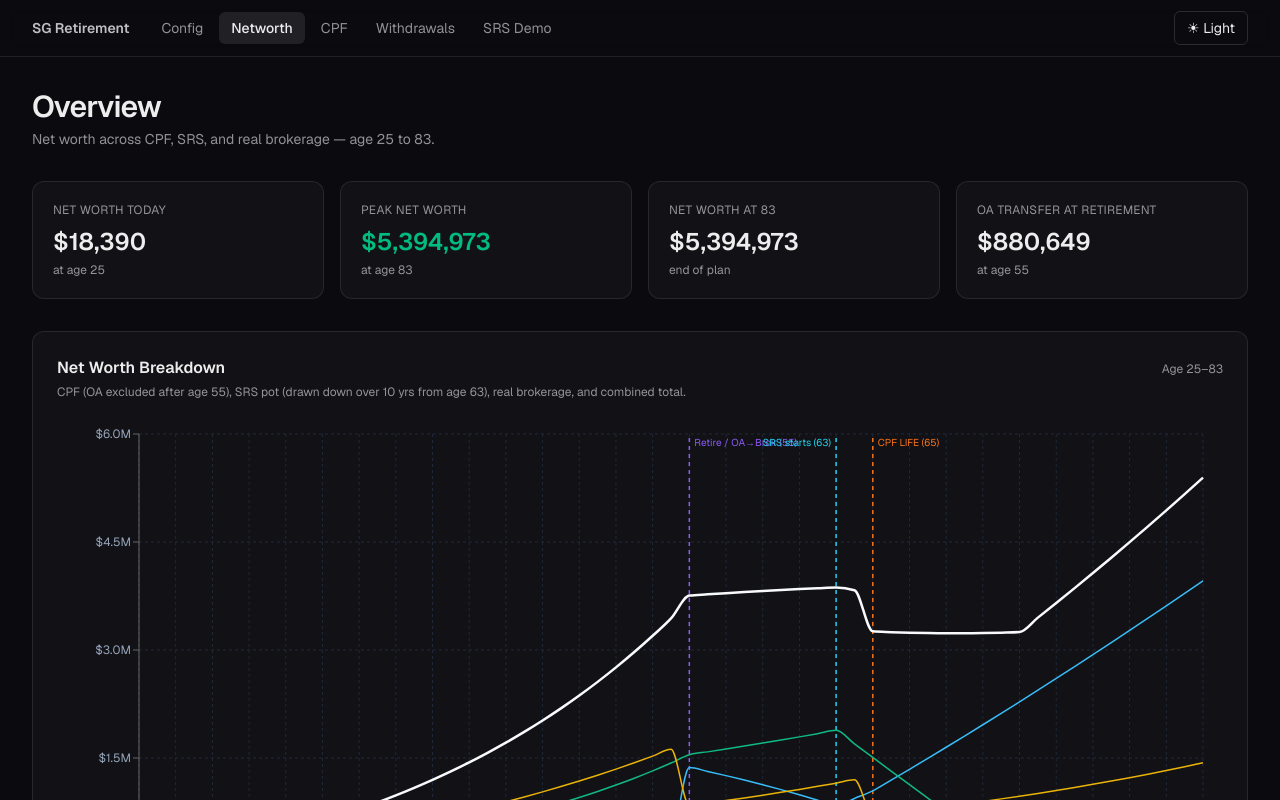
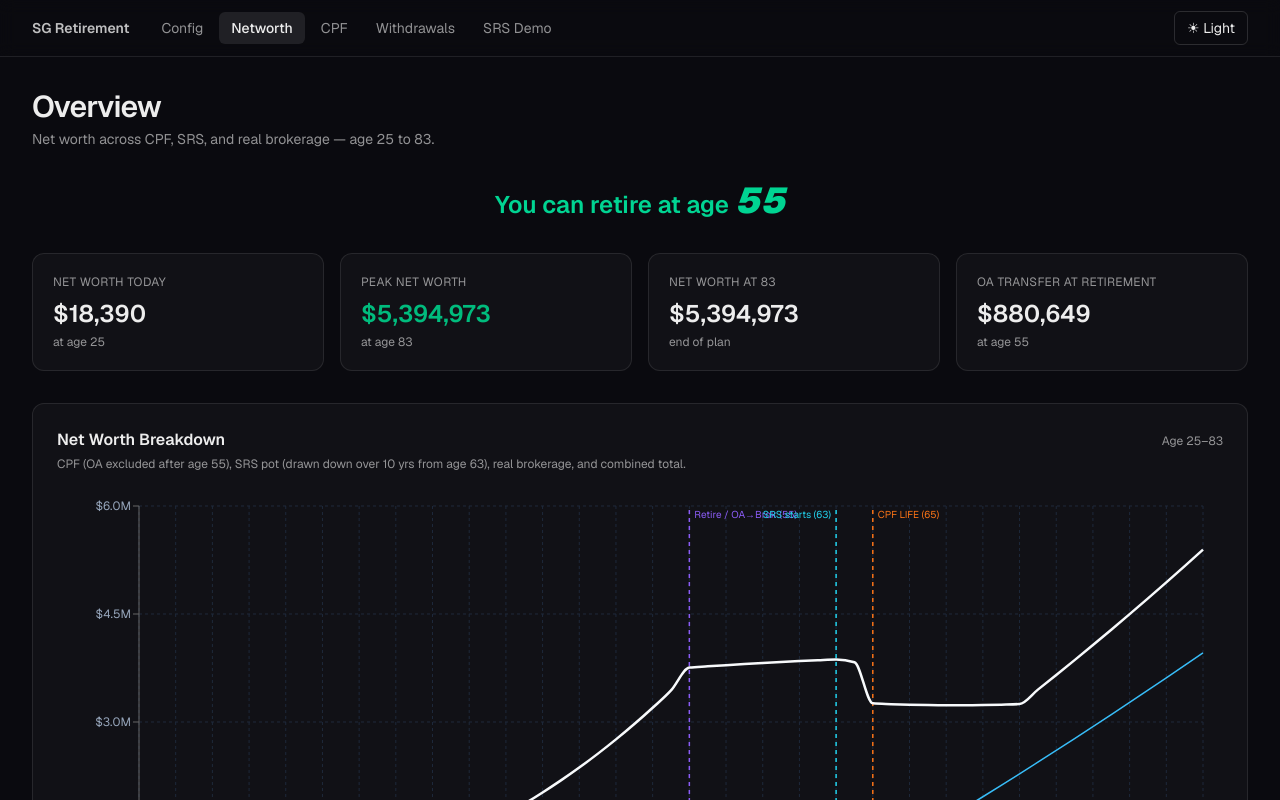
Before and after one commit to GeneralR3d/retirement_dashboard, a Next.js app: page /main in a window 1280 px wide. Shown: the top 800 px of the page. Built offline with nearby package versions, Linux system fonts and the light colour scheme.

Commit message:
added clear indicator to whether user can retire at the age they want

```diff
--- a/app/main/page.tsx
+++ b/app/main/page.tsx
@@ -369,6 +369,12 @@ export default function MainPage() {
   );
   const finalBalance = brokerageRows[brokerageRows.length - 1]?.balance ?? 0;
 
+  // Retirement viability: check if brokerage ever hits 0 after stopWorkingAge
+  const runOutRow = brokerageRows.find(
+    (r) => r.age > stopWorkingAge && r.balance <= 0,
+  );
+  const canRetire = runOutRow === undefined;
+
   const peakNwRow = netWorthData.reduce(
     (best, r) => (r.total > best.total ? r : best),
     netWorthData[0] ?? { age: currentAge, total: 0 },
@@ -386,6 +392,26 @@ export default function MainPage() {
           Net worth across CPF, SRS, and real brokerage — age {currentAge} to {deathAge}.
         </p>
       </header>
+
+      {/* Retirement verdict banner */}
+      <div className="mb-8 text-center">
+        {canRetire ? (
+          <h2 className="text-2xl font-semibold text-emerald-400">
+            You can retire at age{" "}
+            <span className="text-4xl font-black italic">{stopWorkingAge}</span>
+          </h2>
+        ) : (
+          <>
+            <h2 className="text-2xl font-semibold text-red-400">
+              You cannot retire at age{" "}
+              <span className="text-4xl font-black italic">{stopWorkingAge}</span>
+            </h2>
+            <p className="text-sm text-red-400/70 mt-1">
+              You will run out of money at age {runOutRow!.age}
+            </p>
+          </>
+        )}
+      </div>
 
       {/* Net worth KPI cards */}
       <div className="grid grid-cols-2 sm:grid-cols-4 gap-4 mb-8">
```
